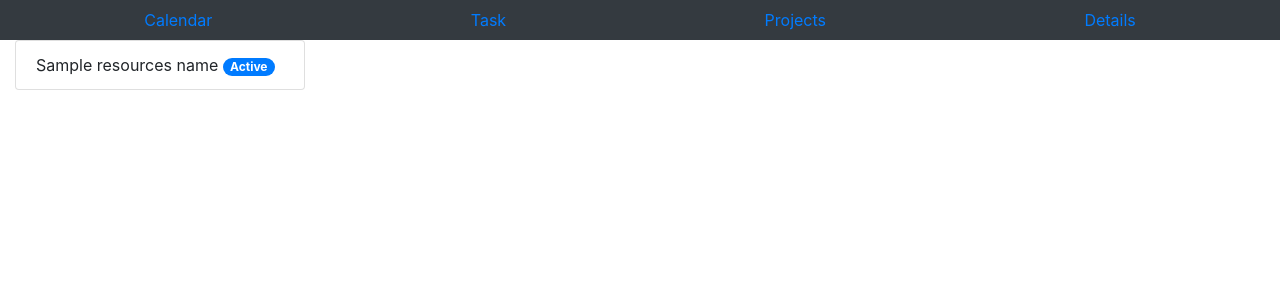
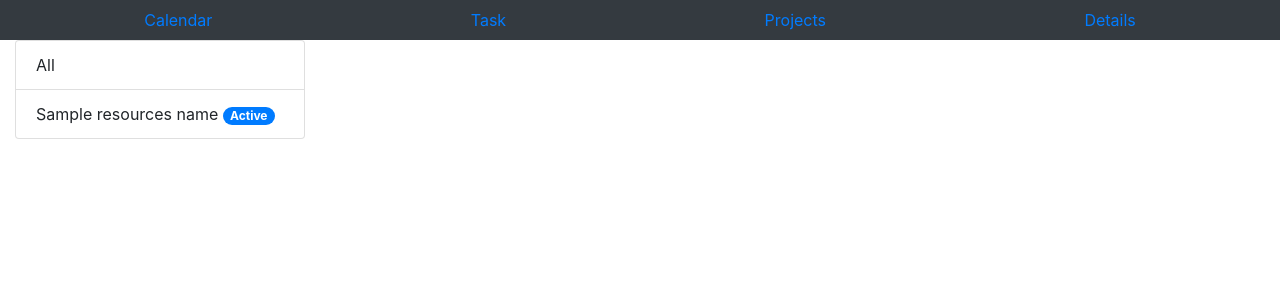
Before and after one commit to emrz98/Project_A, a Django app: template Project_A/templates/main.html in a window 1280 px wide. Shown: the top 300 px of the page. Run offline with Django 3.2, Linux system fonts and the light colour scheme; the template is opened without the code that fills it: most values are stand-ins (such as "Sample title", 1, 10 or a date in 2020); some libraries are stand-ins or nearby versions.

Commit message:
before changes of templates

```diff
--- a/Project_A/templates/sidebar.html
+++ b/Project_A/templates/sidebar.html
@@ -1,4 +1,5 @@
 <ul class="list-group list-group-mine">
+    <li class="list-group-item">All</li>
     {% for name in resources_names %}
     <li class="list-group-item">{{name}} <span class="badge badge-primary badge-pill">Active</span></li>
     {% endfor %}
```
